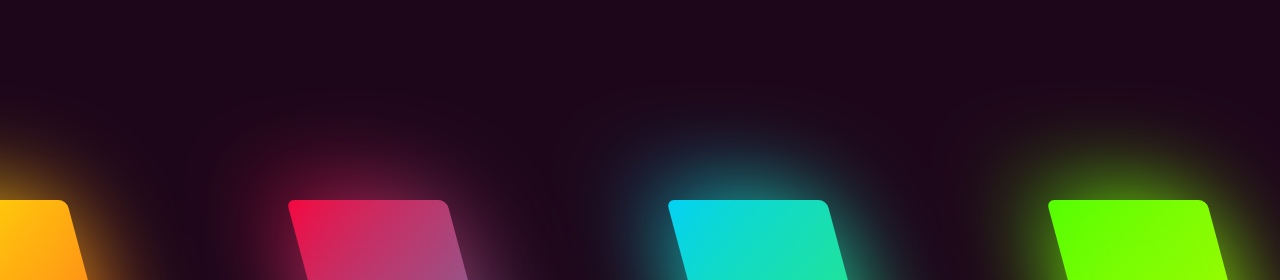
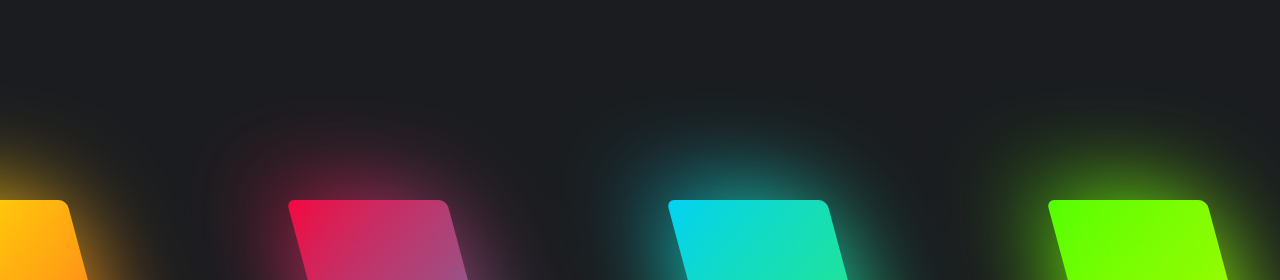
Before and after one commit to Masquerade-7991/Neon-Cards, a plain HTML site: page index.html in a window 1280 px wide. Shown: the top 280 px of the page. Drawn offline with Linux system fonts and the light colour scheme.

Commit message:
Update style.css

```diff
--- a/style.css
+++ b/style.css
@@ -9,7 +9,7 @@ body{
   align-items: center;
   justify-content: center;
   min-height: 100vh;
-  background: #1d061a;
+  background: #1A1C1F;
 }
 .container-cluster{
   display: flex;
```
